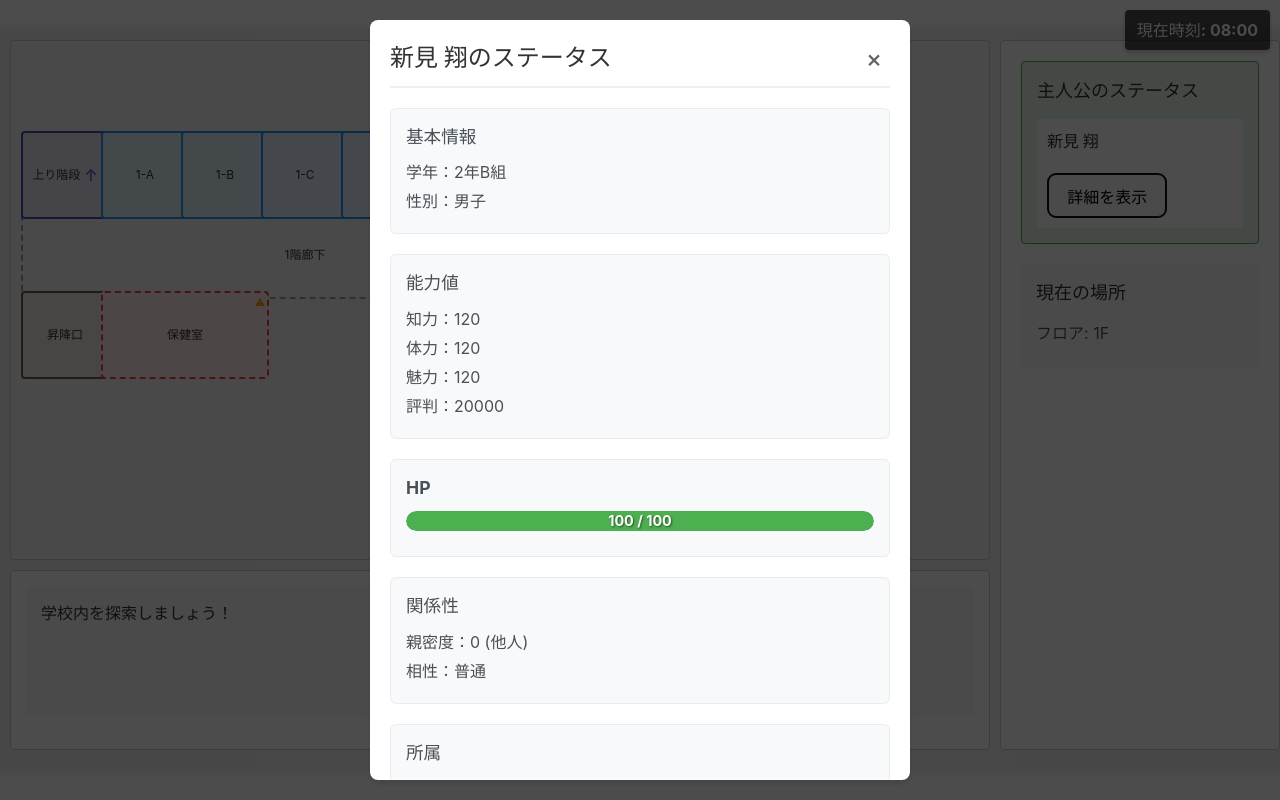
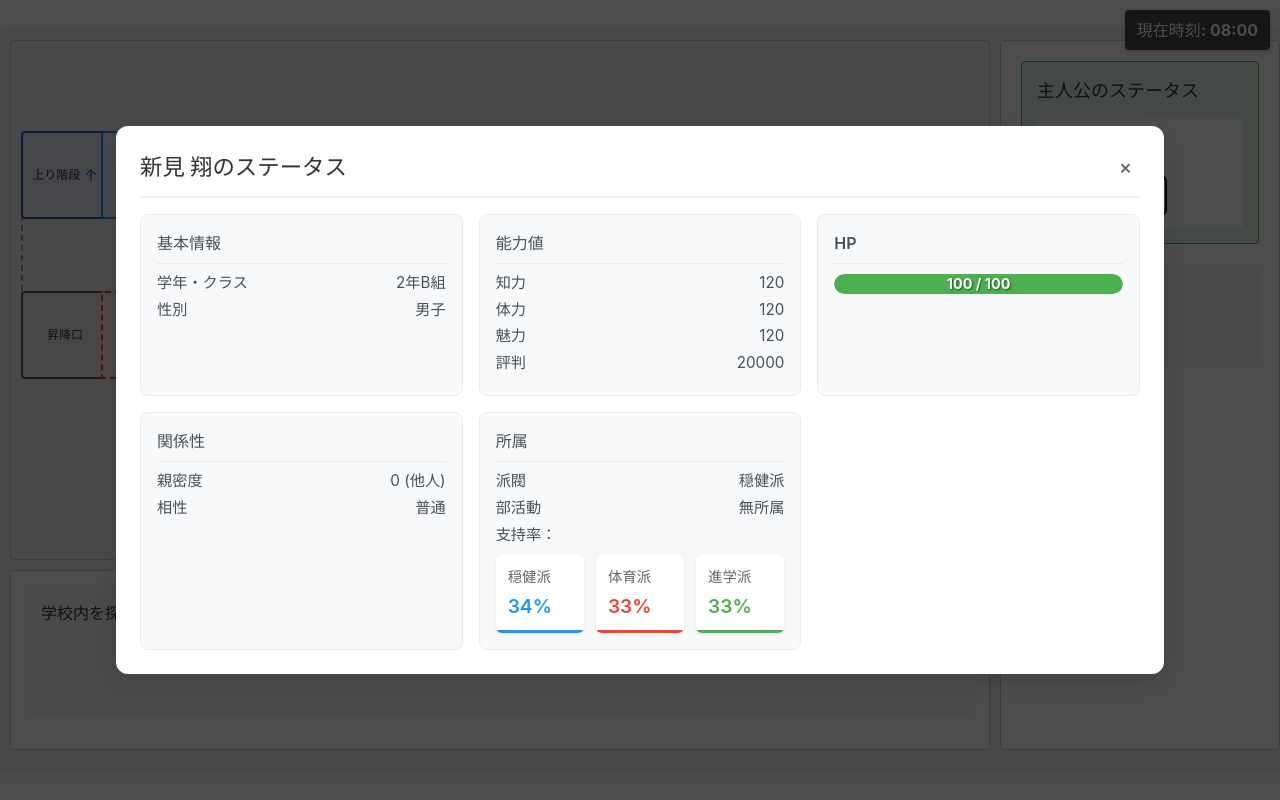
Before and after one commit to kekoyana/ai_game, a React (Vite) app in the folder schoolunite/: page / in a window 1280 px wide. Both pictures are taken after a click on the button "詳細を表示". Built offline with nearby package versions, Linux system fonts and the light colour scheme.

Commit message:
ステータスモーダルのデザイン修正

```diff
--- a/schoolunite/src/components/RoomInfo.css
+++ b/schoolunite/src/components/RoomInfo.css
@@ -13,47 +13,72 @@
 
 .room-info-content {
   background: white;
-  padding: 20px;
+  padding: 16px 24px;
   border-radius: 8px;
-  width: 80%;
-  max-width: 500px;
-  max-height: 80vh;
-  overflow-y: auto;
+  width: 90%;
+  max-width: 800px;
+  max-height: 60vh;
+  display: flex;
+  flex-direction: column;
+  box-shadow: 0 4px 12px rgba(0, 0, 0, 0.15);
 }
 
 .room-info-header {
   display: flex;
   justify-content: space-between;
   align-items: center;
-  margin-bottom: 20px;
+  margin-bottom: 16px;
+  border-bottom: 1px solid #eee;
+  padding-bottom: 8px;
 }
 
 .room-info-header h3 {
   margin: 0;
+  font-size: 1.2rem;
+  color: #333;
 }
 
 .close-button {
   background: none;
   border: none;
-  font-size: 1.5rem;
+  font-size: 1.2rem;
   cursor: pointer;
-  padding: 0 8px;
+  padding: 4px 8px;
+  color: #666;
+  border-radius: 4px;
+}
+
+.close-button:hover {
+  background-color: #f5f5f5;
+  color: #333;
 }
 
 .students-list {
   list-style: none;
   padding: 0;
   margin: 0;
+  display: grid;
+  grid-template-columns: repeat(auto-fill, minmax(200px, 1fr));
+  gap: 12px;
+  overflow-y: auto;
 }
 
 .student-item {
-  padding: 8px;
-  margin: 4px 0;
+  padding: 8px 12px;
+  margin: 0;
   border-radius: 4px;
   cursor: pointer;
-  transition: background-color 0.2s;
+  transition: all 0.2s;
+  border: 1px solid #eee;
+  display: flex;
+  align-items: center;
+  white-space: nowrap;
+  background-color: #fff;
 }
 
 .student-item:hover {
-  background-color: #f0f0f0;
+  background-color: #f5f5f5;
+  border-color: #ddd;
+  transform: translateY(-1px);
+  box-shadow: 0 2px 4px rgba(0, 0, 0, 0.05);
 }
--- a/schoolunite/src/components/StatusModal.css
+++ b/schoolunite/src/components/StatusModal.css
@@ -13,66 +13,77 @@
 
 .modal-content {
   background: white;
-  padding: 20px;
-  border-radius: 8px;
-  width: 90%;
-  max-width: 500px;
-  max-height: 90vh;
+  padding: 24px;
+  border-radius: 12px;
+  width: 95%;
+  max-width: 1000px;
+  max-height: 80vh;
   overflow-y: auto;
   position: relative;
-  box-shadow: 0 4px 6px rgba(0, 0, 0, 0.1);
+  box-shadow: 0 8px 24px rgba(0, 0, 0, 0.15);
 }
 
 .modal-header {
   display: flex;
   justify-content: space-between;
   align-items: center;
-  margin-bottom: 20px;
-  padding-bottom: 10px;
+  margin-bottom: 16px;
+  padding-bottom: 12px;
   border-bottom: 2px solid #eee;
 }
 
 .modal-header h2 {
   margin: 0;
-  font-size: 1.5rem;
+  font-size: 1.4rem;
   color: #333;
 }
 
 .close-button {
   background: none;
   border: none;
-  font-size: 24px;
+  font-size: 20px;
   cursor: pointer;
   color: #666;
-  padding: 0 8px;
+  padding: 4px 8px;
+  border-radius: 4px;
 }
 
 .close-button:hover {
+  background-color: #f5f5f5;
   color: #333;
 }
 
 .status-content {
-  display: flex;
-  flex-direction: column;
-  gap: 20px;
+  display: grid;
+  grid-template-columns: repeat(3, 1fr);
+  gap: 16px;
+  margin-top: 16px;
 }
 
 .status-section {
-  padding: 15px;
+  padding: 16px;
   background-color: #f8f9fa;
-  border-radius: 6px;
+  border-radius: 8px;
   border: 1px solid #e9ecef;
+  min-width: 0;
 }
 
 .status-section h3 {
-  margin: 0 0 10px 0;
+  margin: 0 0 8px 0;
   color: #495057;
-  font-size: 1.1rem;
+  font-size: 1rem;
+  font-weight: 600;
+  border-bottom: 1px solid #e9ecef;
+  padding-bottom: 8px;
 }
 
 .status-section p {
-  margin: 5px 0;
+  margin: 4px 0;
   color: #495057;
+  font-size: 0.95rem;
+  display: flex;
+  justify-content: space-between;
+  align-items: center;
 }
 
 .hp-bar-container {
@@ -102,14 +113,19 @@
   font-size: 0.9rem;
 }
 
-.leader-section {
+.status-section.leader-section {
+  grid-column: 1 / -1;
+  display: flex;
+  align-items: center;
+  gap: 12px;
   background-color: #fff3e0;
   border: 1px solid #ffe0b2;
+  padding: 12px 16px;
 }
 
 .leader-tag {
   display: inline-block;
-  padding: 4px 8px;
+  padding: 4px 12px;
   background-color: #ff9800;
   color: white;
   border-radius: 4px;
@@ -118,65 +134,61 @@
 }
 
 .faction-support {
-  margin-top: 10px;
-  padding-top: 10px;
-  border-top: 1px dashed #dee2e6;
-}
-
-.faction-support p {
-  margin: 0 0 5px 0;
-  font-weight: bold;
-  color: #495057;
+  grid-column: 1 / -1;
+  margin-top: 0;
 }
 
 .faction-support ul {
   list-style: none;
   padding: 0;
-  margin: 0;
+  margin: 8px 0 0 0;
+  display: grid;
+  grid-template-columns: repeat(3, 1fr);
+  gap: 12px;
 }
 
 .faction-support li {
   display: flex;
-  justify-content: space-between;
-  align-items: center;
-  padding: 8px 12px;
-  margin: 4px 0;
+  flex-direction: column;
+  padding: 12px;
   background-color: white;
-  border-radius: 4px;
+  border-radius: 6px;
   font-size: 0.9rem;
   position: relative;
   overflow: hidden;
+  box-shadow: 0 1px 3px rgba(0, 0, 0, 0.1);
 }
 
-.faction-support li::before {
+.faction-support li::after {
   content: '';
   position: absolute;
   left: 0;
-  top: 0;
+  right: 0;
   bottom: 0;
-  width: var(--support-width);
+  height: 3px;
   background-color: var(--support-color);
-  opacity: 0.1;
-  z-index: 1;
-  transition: width 0.3s ease;
+}
+
+.faction-support li span:first-child {
+  color: #666;
+  font-size: 0.9rem;
+}
+
+.faction-support li span:last-child {
+  font-weight: 600;
+  font-size: 1.2rem;
+  color: var(--support-color);
+  margin-top: 4px;
 }
 
 .faction-support li:first-child {
   --support-color: #2196f3;
-  border-left: 4px solid #2196f3;
 }
 
 .faction-support li:nth-child(2) {
   --support-color: #f44336;
-  border-left: 4px solid #f44336;
 }
 
 .faction-support li:last-child {
   --support-color: #4caf50;
-  border-left: 4px solid #4caf50;
 }
-
-.faction-support li span {
-  z-index: 2;
-  position: relative;
-}
--- a/schoolunite/src/components/StatusModal.tsx
+++ b/schoolunite/src/components/StatusModal.tsx
@@ -84,16 +84,16 @@ export const StatusModal: React.FC<StatusModalProps> = ({ student, isOpen, onClo
         <div className="status-content">
           <div className="status-section">
             <h3>基本情報</h3>
-            <p>学年：{student.grade}年{student.class}組</p>
-            <p>性別：{student.gender === 0 ? '男子' : '女子'}</p>
+            <p>学年・クラス<span>{student.grade}年{student.class}組</span></p>
+            <p>性別<span>{student.gender === 0 ? '男子' : '女子'}</span></p>
           </div>
 
           <div className="status-section">
             <h3>能力値</h3>
-            <p>知力：{student.intelligence}</p>
-            <p>体力：{student.strength}</p>
-            <p>魅力：{student.charisma}</p>
-            <p>評判：{student.reputation}</p>
+            <p>知力<span>{student.intelligence}</span></p>
+            <p>体力<span>{student.strength}</span></p>
+            <p>魅力<span>{student.charisma}</span></p>
+            <p>評判<span>{student.reputation}</span></p>
           </div>
 
           <div className="status-section">
@@ -114,14 +114,14 @@ export const StatusModal: React.FC<StatusModalProps> = ({ student, isOpen, onClo
 
           <div className="status-section">
             <h3>関係性</h3>
-            <p>親密度：{student.friendship} ({getFriendshipLevel(student.friendship)})</p>
-            <p>相性：{getAffinityText(student.affinity)}</p>
+            <p>親密度<span>{student.friendship} ({getFriendshipLevel(student.friendship)})</span></p>
+            <p>相性<span>{getAffinityText(student.affinity)}</span></p>
           </div>
 
           <div className="status-section">
             <h3>所属</h3>
-            <p>派閥：{FACTION_NAMES[student.faction]}</p>
-            <p>部活動：{getClubName(student.clubId)}</p>
+            <p>派閥<span>{FACTION_NAMES[student.faction]}</span></p>
+            <p>部活動<span>{getClubName(student.clubId)}</span></p>
             {renderSupportRates()}
           </div>
 
```
